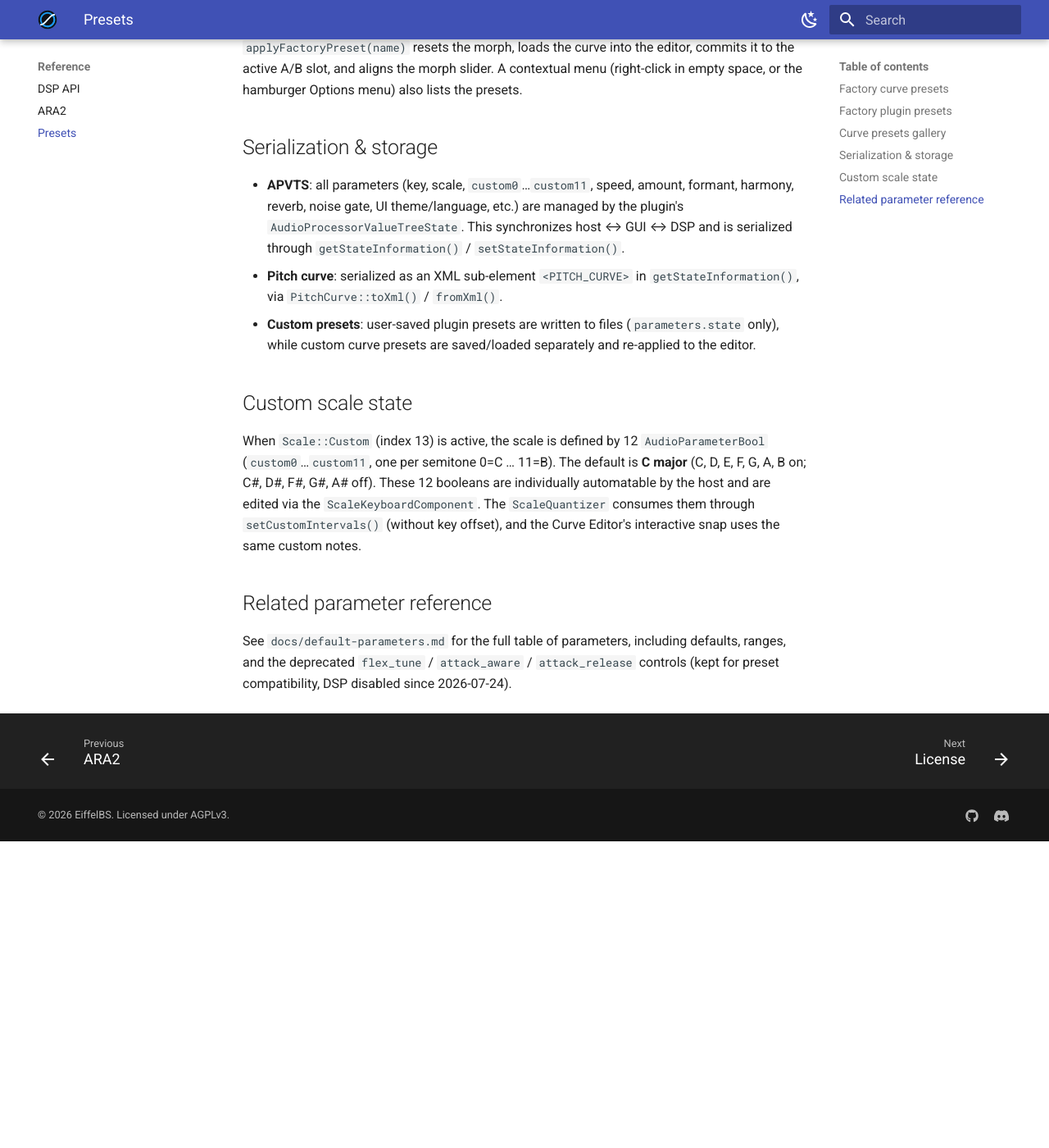
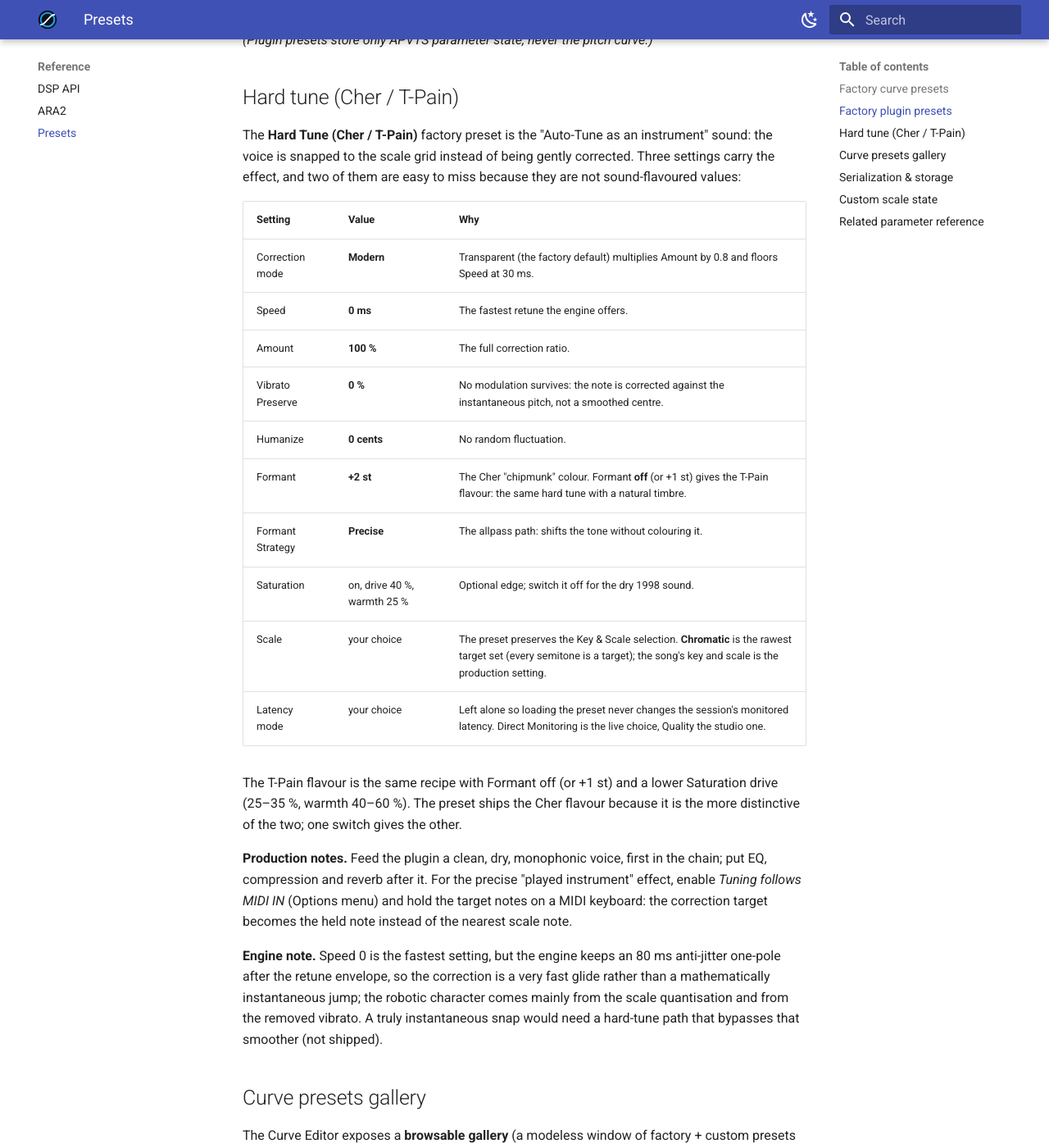
Before and after one commit to EiffelBS/OpenVoxTuner, an MkDocs documentation site: the page built from docs/reference/presets.md, in a window 1280 px wide and 1400 px high, scrolled down 3033 px. Shown: the whole window at 82% size. Built offline with MkDocs 1.6.1 and Material for MkDocs 9.7.7, drawn with Linux system fonts in a browser that asks for light colours; the version menu is left out; before the commit the page ends 4059 px from its top, so only the background shows below that; some of the changed text lies outside the part shown.

Commit message:
feat(presets): Hard Tune (Cher / T-Pain), and Creative Robot pins Modern + Speed 0
The factory correction mode is Transparent (amount x 0.8, speed floored at 30 ms) and the factory speed is 20 ms, so a preset that names neither loads as a soft tune. Creative Robot now pins both, and the new Hard Tune preset ships the Cher recipe (formant +2 st, vibration/humanize 0, saturation edge) with the T-Pain variant documented in docs/reference/presets.md.

```diff
--- a/docs/reference/presets.md
+++ b/docs/reference/presets.md
@@ -54,7 +54,8 @@
 | Studio Stack | 4-voice unison/octave stack with formant preservation. | on, 55% | on, drive 25%, warmth 60% | harmony: room 10% + hall 35% |
 | Live Scene | Fast correction, direct monitoring, no effects. | off | off | off |
 | Spoken Voice / Podcast | Gentle correction, gate, strong upward compression. | on, 65% | on, drive 25%, warmth 70% | off |
-| Creative Robot | Hard tune with a strong formant shift. | off | on, drive 45%, warmth 20% | off |
+| Creative Robot | Hard tune (Modern, Speed 0) with a strong formant shift. | off | on, drive 45%, warmth 20% | off |
+| Hard Tune (Cher / T-Pain) | Hard tune: Modern, Speed 0, 100 %, no vibrato, formant +2 st. | off | on, drive 40%, warmth 25% | off |
 | Broadcast Voice | Firm gate + 0.8 upward lift for streaming/radio loudness. | on, 80% | on, drive 30%, warmth 60% | off |
 | Breathy Vocals | Airy lo-fi voice: no gate, gentle upward lift, light reverb. | off | on, drive 15%, warmth 80% | lead: room 15% + hall 40%, duck 30% |
 | Lead Vocal | Thickened lead: gate, −3/+3 harmony, reverb, upward compression. | on, 65% | on, drive 35%, warmth 50% | lead: room 15% + hall 45%, duck 35%; harmony: room 10% + hall 30% |
@@ -78,11 +79,50 @@
 The master Saturation stage follows the same rule: the presets that promise nothing added
 (Pure Correction, Transparent / Doubling, Live Scene) name it **off** explicitly, so a live
 monitor path never gains loudness from the plugin. The stack and on-air presets take a low
-drive (25–30%) with warmth high enough to keep the added harmonics below the de-esser band;
-Creative Robot is the one preset that wants the edge, at 45% drive and low warmth. Drive and
-warmth are the only saturation values a preset sets.
+drive (25–30%) with warmth high enough to keep the added harmonics below the de-esser band.
+The two hard-tune presets are the ones that want the edge — Creative Robot at 45% drive and
+20% warmth, Hard Tune at 40% and 25% — and both leave the De-Esser off on purpose: the added
+harmonics ARE the effect, so taming them would undo the preset. Drive and warmth are the only
+saturation values a preset sets.
 
 *(Plugin presets store only APVTS parameter state, never the pitch curve.)*
+
+## Hard tune (Cher / T-Pain)
+
+The **Hard Tune (Cher / T-Pain)** factory preset is the "Auto-Tune as an
+instrument" sound: the voice is snapped to the scale grid instead of being
+gently corrected. Three settings carry the effect, and two of them are easy to
+miss because they are not sound-flavoured values:
+
+| Setting | Value | Why |
+|---------|-------|-----|
+| Correction mode | **Modern** | Transparent (the factory default) multiplies Amount by 0.8 and floors Speed at 30 ms. |
+| Speed | **0 ms** | The fastest retune the engine offers. |
+| Amount | **100 %** | The full correction ratio. |
+| Vibrato Preserve | **0 %** | No modulation survives: the note is corrected against the instantaneous pitch, not a smoothed centre. |
+| Humanize | **0 cents** | No random fluctuation. |
+| Formant | **+2 st** | The Cher "chipmunk" colour. Formant **off** (or +1 st) gives the T-Pain flavour: the same hard tune with a natural timbre. |
+| Formant Strategy | **Precise** | The allpass path: shifts the tone without colouring it. |
+| Saturation | on, drive 40 %, warmth 25 % | Optional edge; switch it off for the dry 1998 sound. |
+| Scale | your choice | The preset preserves the Key & Scale selection. **Chromatic** is the rawest target set (every semitone is a target); the song's key and scale is the production setting. |
+| Latency mode | your choice | Left alone so loading the preset never changes the session's monitored latency. Direct Monitoring is the live choice, Quality the studio one. |
+
+The T-Pain flavour is the same recipe with Formant off (or +1 st) and a lower
+Saturation drive (25–35 %, warmth 40–60 %). The preset ships the Cher flavour
+because it is the more distinctive of the two; one switch gives the other.
+
+**Production notes.** Feed the plugin a clean, dry, monophonic voice, first in
+the chain; put EQ, compression and reverb after it. For the precise "played
+instrument" effect, enable *Tuning follows MIDI IN* (Options menu) and hold the
+target notes on a MIDI keyboard: the correction target becomes the held note
+instead of the nearest scale note.
+
+**Engine note.** Speed 0 is the fastest setting, but the engine keeps an 80 ms
+anti-jitter one-pole after the retune envelope, so the correction is a very fast
+glide rather than a mathematically instantaneous jump; the robotic character
+comes mainly from the scale quantisation and from the removed vibrato. A truly
+instantaneous snap would need a hard-tune path that bypasses that smoother (not
+shipped).
 
 ## Curve presets gallery
 
```
Also changed, not shown: docs/changelog/changelog-2026-10-23.md (added, +75 -0 lines), docs/default-parameters.md (+6 -9 lines), docs/user-guide/correction-modes.md (+3 -2 lines), 1 other file.
